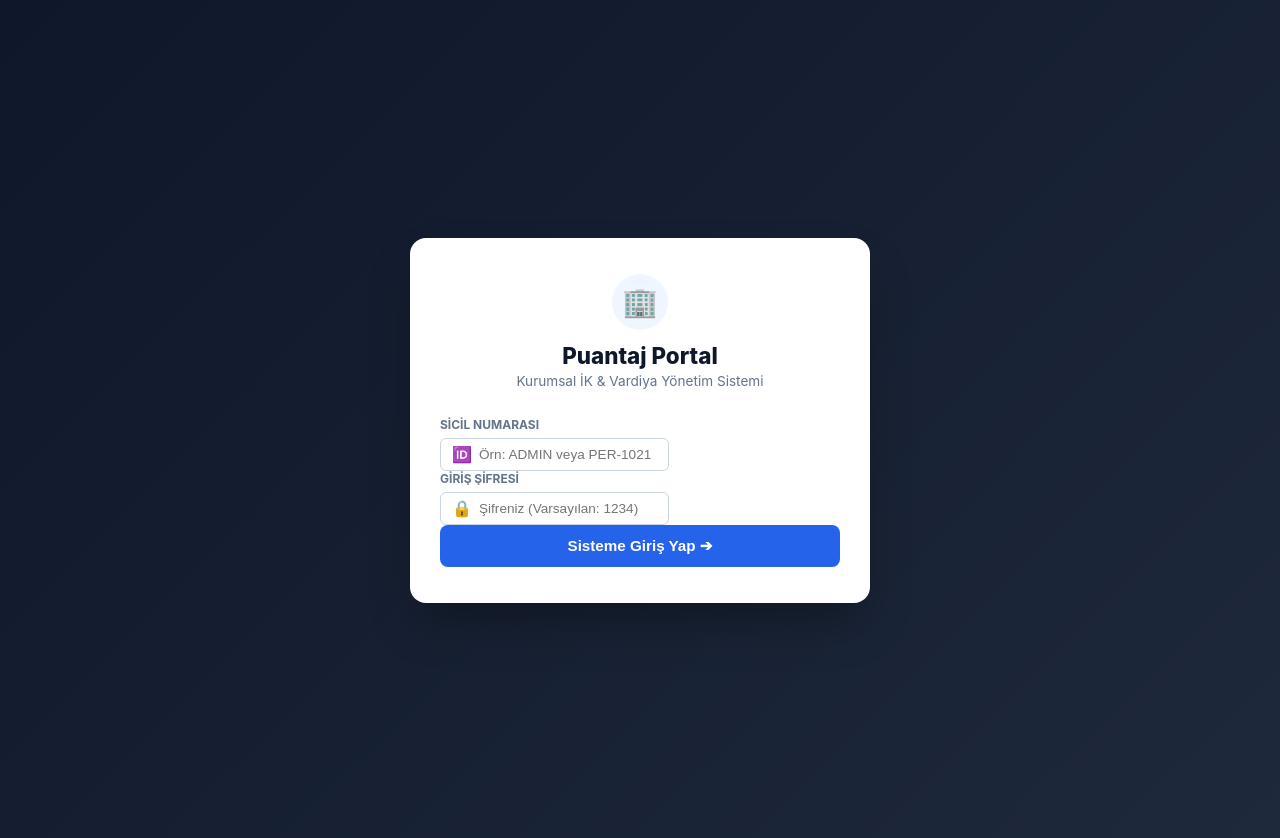
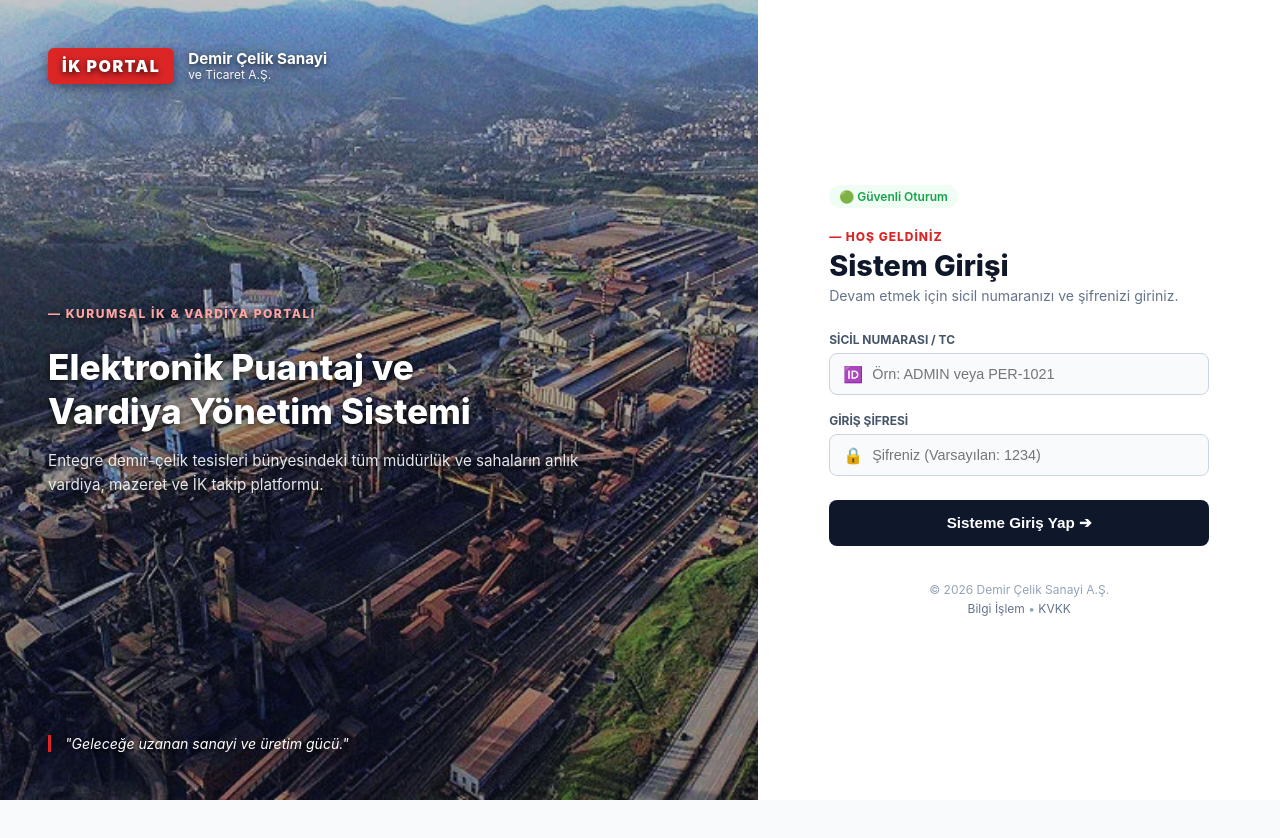
Before and after one commit to farukskya/puantaj-projesi, an Angular app in the folder frontend/: page / in a window 1280 px wide. After the commit the page ends 800 px from the top, so only its background shows below. Built offline with nearby package versions, Linux system fonts and the light colour scheme.

Commit message:
sorunlar gıderıldı

```diff
--- a/frontend/src/app/app.html
+++ b/frontend/src/app/app.html
@@ -1,33 +1,102 @@
-<!-- LOGIN EKRANI -->
-<div class="login-wrapper" *ngIf="!isLoggedIn">
-  <div class="login-card">
-    <div class="login-header">
-      <div class="logo-circle">🏢</div>
-      <h2>Puantaj Portal</h2>
-      <p>Kurumsal İK & Vardiya Yönetim Sistemi</p>
-    </div>
-    <div class="login-body">
-      <div class="form-group mb-3">
-        <label>SİCİL NUMARASI</label>
-        <div class="input-with-icon">
-          <span class="input-icon">🆔</span>
+<!-- %60 SOL GÖRSEL - %40 SAĞ LOGİN EKRANI -->
+<div *ngIf="!isLoggedIn" style="display: flex; min-height: 100vh; width: 100%; background-color: #ffffff; font-family: 'Inter', system-ui, -apple-system, sans-serif;">
 
-          <input type="text" class="form-control" [(ngModel)]="loginSicil" placeholder="Örn: ADMIN veya PER-1021" />
+  <!-- SOL PANEL (%60) -->
+  <div style="flex: 6; position: relative; background: #0f172a url('./demir-celik.jpg') no-repeat center center / cover; display: flex; flex-direction: column; justify-content: space-between; padding: 48px; color: #ffffff; box-sizing: border-box;">
+    <!-- Hafif Karartma Film Katmanı -->
+    <div style="position: absolute; top: 0; left: 0; right: 0; bottom: 0; background: linear-gradient(180deg, rgba(15, 23, 42, 0.25) 0%, rgba(15, 23, 42, 0.40) 100%); z-index: 1;"></div>
+
+    <div style="position: relative; z-index: 2; height: 100%; display: flex; flex-direction: column; justify-content: space-between; text-shadow: 0 2px 6px rgba(0, 0, 0, 0.8);">
+      <!-- Üst Başlık -->
+      <div style="display: flex; align-items: center; gap: 14px;">
+        <div style="background-color: #dc2626; color: #ffffff; font-weight: 900; padding: 8px 14px; border-radius: 6px; font-size: 1rem; letter-spacing: 1.5px; box-shadow: 0 4px 12px rgba(0, 0, 0, 0.4);">İK PORTAL</div>
+        <div style="display: flex; flex-direction: column; font-size: 0.85rem; line-height: 1.2;">
+          <strong style="font-size: 0.95rem;">Demir Çelik Sanayi</strong>
+          <span style="opacity: 0.95; font-size: 0.75rem;">ve Ticaret A.Ş.</span>
         </div>
       </div>
-      <div class="form-group mb-4 mt-3">
-        <label>GİRİŞ ŞİFRESİ</label>
-        <div class="input-with-icon">
-          <span class="input-icon">🔒</span>
-          <input type="password" class="form-control" [(ngModel)]="loginSifre" placeholder="Şifreniz (Varsayılan: 1234)" (keyup.enter)="girisYap()" />
+
+      <!-- Orta Hero Metin -->
+      <div style="max-width: 560px; margin: auto 0;">
+        <span style="color: #fca5a5; font-size: 0.75rem; font-weight: 800; letter-spacing: 1.5px; display: block; margin-bottom: 12px;">— KURUMSAL İK & VARDİYA PORTALI</span>
+        <h1 style="font-size: 2.2rem; font-weight: 800; line-height: 1.25; margin-bottom: 16px; color: #ffffff;">Elektronik Puantaj ve<br>Vardiya Yönetim Sistemi</h1>
+        <p style="font-size: 0.95rem; line-height: 1.6; color: #f8fafc; opacity: 0.9;">
+          Entegre demir-çelik tesisleri bünyesindeki tüm müdürlük ve sahaların anlık vardiya, mazeret ve İK takip platformu.
+        </p>
+      </div>
+
+      <!-- Alt Slogan -->
+      <div style="font-size: 0.88rem; border-left: 3px solid #dc2626; padding-left: 14px; color: #ffffff; font-style: italic;">
+        "Geleceğe uzanan sanayi ve üretim gücü."
+      </div>
+    </div>
+  </div>
+
+  <!-- SAĞ PANEL (%40) -->
+  <div style="flex: 4; background-color: #ffffff; display: flex; align-items: center; justify-content: center; padding: 40px; box-sizing: border-box;">
+    <div style="max-width: 380px; width: 100%;">
+
+      <div style="margin-bottom: 24px;">
+        <span style="font-size: 0.75rem; color: #16a34a; background-color: #f0fdf4; padding: 4px 10px; border-radius: 20px; font-weight: 600;">🟢 Güvenli Oturum</span>
+      </div>
+
+      <div style="margin-bottom: 28px;">
+        <span style="color: #dc2626; font-size: 0.75rem; font-weight: 800; letter-spacing: 1px; display: block; margin-bottom: 4px;">— HOŞ GELDİNİZ</span>
+        <h2 style="font-size: 1.8rem; font-weight: 800; color: #0f172a; margin: 0 0 4px 0;">Sistem Girişi</h2>
+        <p style="font-size: 0.88rem; color: #64748b; margin: 0;">Devam etmek için sicil numaranızı ve şifrenizi giriniz.</p>
+      </div>
+
+      <div>
+        <div style="margin-bottom: 18px;">
+          <label style="display: block; font-size: 0.75rem; font-weight: 700; color: #475569; margin-bottom: 6px;">SİCİL NUMARASI / TC</label>
+          <div style="position: relative; display: flex; align-items: center;">
+            <span style="position: absolute; left: 14px; font-size: 1rem;">🆔</span>
+            <input
+              type="text"
+              [(ngModel)]="loginSicil"
+              placeholder="Örn: ADMIN veya PER-1021"
+              style="width: 100%; padding: 12px 14px 12px 42px; background-color: #f8fafc; border: 1px solid #cbd5e1; border-radius: 8px; font-size: 0.9rem; color: #0f172a; box-sizing: border-box; outline: none;"
+            />
+          </div>
+        </div>
+
+        <div style="margin-bottom: 24px;">
+          <label style="display: block; font-size: 0.75rem; font-weight: 700; color: #475569; margin-bottom: 6px;">GİRİŞ ŞİFRESİ</label>
+          <div style="position: relative; display: flex; align-items: center;">
+            <span style="position: absolute; left: 14px; font-size: 1rem;">🔒</span>
+            <input
+              type="password"
+              [(ngModel)]="loginSifre"
+              placeholder="Şifreniz (Varsayılan: 1234)"
+              (keyup.enter)="girisYap()"
+              style="width: 100%; padding: 12px 14px 12px 42px; background-color: #f8fafc; border: 1px solid #cbd5e1; border-radius: 8px; font-size: 0.9rem; color: #0f172a; box-sizing: border-box; outline: none;"
+            />
+          </div>
+        </div>
+
+        <div *ngIf="loginHata" style="background-color: #fef2f2; border: 1px solid #fca5a5; color: #991b1b; padding: 10px 14px; border-radius: 6px; font-size: 0.85rem; margin-bottom: 16px;">
+          {{ loginHata }}
+        </div>
+
+        <button
+          (click)="girisYap()"
+          style="width: 100%; background-color: #0f172a; color: #ffffff; padding: 14px; border: none; border-radius: 8px; font-weight: 700; font-size: 0.95rem; cursor: pointer; transition: background 0.2s;"
+        >
+          Sisteme Giriş Yap ➔
+        </button>
+
+        <div style="margin-top: 36px; text-align: center; font-size: 0.75rem; color: #94a3b8;">
+          <p style="margin: 0 0 4px 0;">© 2026 Demir Çelik Sanayi A.Ş.</p>
+          <div>
+            <a href="#" (click)="$event.preventDefault()" style="color: #64748b; text-decoration: none;">Bilgi İşlem</a> •
+            <a href="#" (click)="$event.preventDefault()" style="color: #64748b; text-decoration: none;">KVKK</a>
+          </div>
         </div>
       </div>
-      <div class="alert alert-danger" *ngIf="loginHata">
-        {{ loginHata }}
-      </div>
-      <button class="btn-login" (click)="girisYap()">Sisteme Giriş Yap ➔</button>
+
     </div>
   </div>
+
 </div>
 
 <!-- UYGULAMA ARAYÜZÜ -->
--- a/frontend/src/app/app.scss
+++ b/frontend/src/app/app.scss
@@ -1,3 +1,182 @@
+/* ==========================================
+   SPLIT-SCREEN LOGIN EKRANI STİLLERİ
+   ========================================== */
+.steel-split-wrapper {
+  display: flex;
+  min-height: 100vh;
+  width: 100%;
+  background-color: #ffffff;
+
+  /* SOL PANEL (%60) */
+  .steel-left-banner {
+    flex: 6;
+    position: relative;
+    background: url('/demir-celik.jpg') no-repeat center center/cover;
+    display: flex;
+    flex-direction: column;
+    justify-content: space-between;
+    padding: 48px;
+    color: #ffffff;
+
+    .banner-overlay {
+      position: absolute;
+      top: 0; left: 0; right: 0; bottom: 0;
+      background: linear-gradient(180deg, rgba(15, 23, 42, 0.20) 0%, rgba(15, 23, 42, 0.35) 100%);
+      z-index: 1;
+    }
+
+    .banner-content {
+      position: relative;
+      z-index: 2;
+      height: 100%;
+      display: flex;
+      flex-direction: column;
+      justify-content: space-between;
+      text-shadow: 0 2px 6px rgba(0, 0, 0, 0.8);
+    }
+
+    .steel-brand-header {
+      display: flex;
+      align-items: center;
+      gap: 14px;
+
+      .brand-badge-red {
+        background-color: #dc2626;
+        color: #ffffff;
+        font-weight: 900;
+        padding: 8px 14px;
+        border-radius: 6px;
+        font-size: 1rem;
+        letter-spacing: 1.5px;
+        box-shadow: 0 4px 12px rgba(0, 0, 0, 0.4);
+      }
+
+      .brand-titles {
+        display: flex;
+        flex-direction: column;
+        font-size: 0.85rem;
+        span { opacity: 0.95; font-size: 0.75rem; }
+      }
+    }
+
+    .banner-hero-text {
+      max-width: 560px;
+      margin: auto 0;
+
+      .sub-tag {
+        color: #fca5a5;
+        font-size: 0.75rem;
+        font-weight: 800;
+        letter-spacing: 1.5px;
+        display: block;
+        margin-bottom: 12px;
+      }
+
+      h1 { font-size: 2.2rem; font-weight: 800; line-height: 1.25; margin-bottom: 16px; color: #ffffff; }
+      p { font-size: 0.95rem; line-height: 1.6; color: #f8fafc; }
+    }
+
+    .banner-footer-quote {
+      font-size: 0.88rem;
+      border-left: 3px solid #dc2626;
+      padding-left: 14px;
+      color: #ffffff;
+      font-style: italic;
+    }
+  }
+
+  /* SAĞ PANEL (%40) */
+  .steel-right-form {
+    flex: 4;
+    background-color: #ffffff;
+    display: flex;
+    align-items: center;
+    justify-content: center;
+    padding: 40px;
+
+    .form-inner-container {
+      max-width: 380px;
+      width: 100%;
+
+      .form-top-meta {
+        margin-bottom: 24px;
+        .status-badge {
+          font-size: 0.75rem;
+          color: #16a34a;
+          background-color: #f0fdf4;
+          padding: 4px 10px;
+          border-radius: 20px;
+          font-weight: 600;
+        }
+      }
+
+      .form-header {
+        margin-bottom: 28px;
+        .section-tag { color: #dc2626; font-size: 0.75rem; font-weight: 800; letter-spacing: 1px; }
+        h2 { font-size: 1.8rem; font-weight: 800; color: #0f172a; margin: 6px 0 4px 0; }
+        p { font-size: 0.88rem; color: #64748b; }
+      }
+
+      .form-group {
+        margin-bottom: 18px;
+        label { display: block; font-size: 0.75rem; font-weight: 700; color: #475569; margin-bottom: 6px; }
+
+        .input-icon-box {
+          position: relative;
+          display: flex;
+          align-items: center;
+
+          .input-icon { position: absolute; left: 14px; font-size: 1rem; }
+          .steel-input {
+            width: 100%;
+            padding: 12px 14px 12px 42px;
+            background-color: #f8fafc;
+            border: 1px solid #cbd5e1;
+            border-radius: 8px;
+            font-size: 0.9rem;
+            color: #0f172a;
+            box-sizing: border-box;
+
+            &:focus { outline: none; background-color: #ffffff; border-color: #0f172a; box-shadow: 0 0 0 3px rgba(15, 23, 42, 0.1); }
+          }
+        }
+      }
+
+      .btn-steel-submit {
+        width: 100%;
+        background-color: #0f172a;
+        color: #ffffff;
+        padding: 14px;
+        border: none;
+        border-radius: 8px;
+        font-weight: 700;
+        font-size: 0.95rem;
+        cursor: pointer;
+        transition: all 0.2s ease;
+        margin-top: 8px;
+
+        &:hover { background-color: #1e293b; transform: translateY(-1px); }
+      }
+
+      .form-footer-notes {
+        margin-top: 36px;
+        text-align: center;
+        font-size: 0.75rem;
+        color: #94a3b8;
+        p { margin: 0 0 4px 0; }
+        .footer-links a { color: #64748b; text-decoration: none; &:hover { text-decoration: underline; } }
+      }
+    }
+  }
+}
+
+@media (max-width: 900px) {
+  .steel-split-wrapper {
+    flex-direction: column;
+    .steel-left-banner { display: none; }
+    .steel-right-form { padding: 24px 16px; min-height: 100vh; }
+  }
+}
 /* ==========================================
    GLOBAL VE TEMEL DÜZEN
    ========================================== */
```
Also changed, not shown: frontend/public/demir-celik.jpg (added), 1 other file (tests, documents, lock files or other folders).
